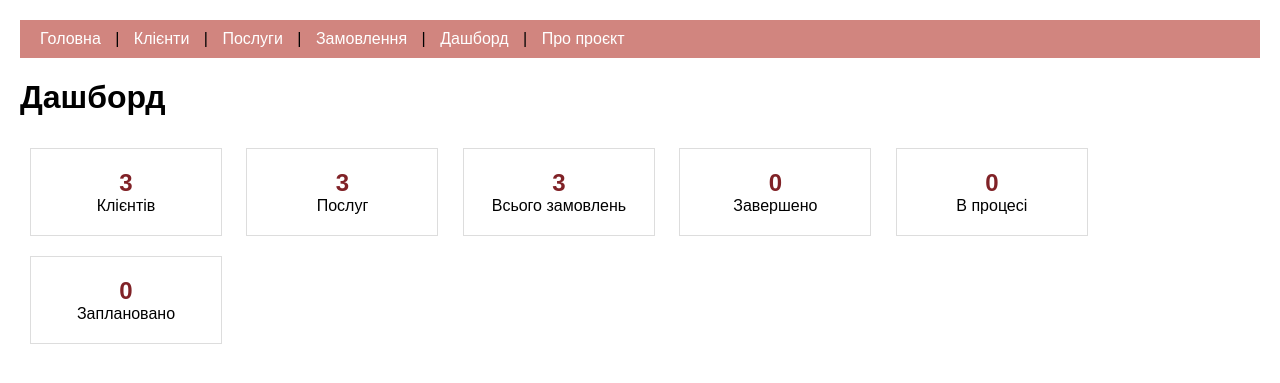
After one commit to three-monitors/sms-django, a Django app: page /dashboard/ in a window 1280 px wide. The commit adds this page. Shown: the top 383 px of the page. Run offline with Django 5.2, Linux system fonts and the light colour scheme.

Commit message:
lesson 38 Django

```diff
--- a/myproject/core/templates/core/client_detail.html
+++ b/myproject/core/templates/core/client_detail.html
@@ -2,6 +2,9 @@
 <html lang="uk">
 <head>
     <meta charset="UTF-8">
+    <meta name="viewport" content="width=device-width, initial-scale=1.0">
+    {% load static %}
+    <link rel="stylesheet" href="{% static 'css/style.css' %}">
     <title>{{ client.name }}</title>
 </head>
 <body>
--- /dev/null
+++ b/myproject/core/templates/core/dashboard.html
@@ -0,0 +1,52 @@
+<!DOCTYPE html>
+<html lang="uk">
+<head>
+    <meta charset="UTF-8">
+    <meta name="viewport" content="width=device-width, initial-scale=1.0">
+    {% load static %}
+    <link rel="stylesheet" href="{% static 'css/style.css' %}">
+    <title>{{ title }}</title>
+</head>
+<body>
+    <nav>
+        <a href="{% url 'home' %}">Головна</a> |
+        <a href="{% url 'clients_list' %}">Клієнти</a> |
+        <a href="{% url 'services_list' %}">Послуги</a> |
+        <a href="{% url 'orders_list' %}">Замовлення</a> |
+        <a href="{% url 'dashboard' %}">Дашборд</a> |
+        <a href="{% url 'about' %}">Про проєкт</a>
+    </nav>
+
+    <h1>{{ title }}</h1>
+
+    <div class="stat-box">
+        <div class="stat-number">{{ total_clients }}</div>
+        <div>Клієнтів</div>
+    </div>
+
+    <div class="stat-box">
+        <div class="stat-number">{{ total_services }}</div>
+        <div>Послуг</div>
+    </div>
+
+    <div class="stat-box">
+        <div class="stat-number">{{ total_orders }}</div>
+        <div>Всього замовлень</div>
+    </div>
+
+    <div class="stat-box">
+        <div class="stat-number">{{ completed_orders }}</div>
+        <div>Завершено</div>
+    </div>
+
+    <div class="stat-box">
+        <div class="stat-number">{{ in_progress_orders }}</div>
+        <div>В процесі</div>
+    </div>
+
+    <div class="stat-box">
+        <div class="stat-number">{{ scheduled_orders }}</div>
+        <div>Заплановано</div>
+    </div>
+</body>
+</html>
--- a/myproject/core/templates/core/order_detail.html
+++ b/myproject/core/templates/core/order_detail.html
@@ -2,6 +2,9 @@
 <html lang="uk">
 <head>
     <meta charset="UTF-8">
+    <meta name="viewport" content="width=device-width, initial-scale=1.0">
+    {% load static %}
+    <link rel="stylesheet" href="{% static 'css/style.css' %}">
     <title>Замовлення {{ order.id }}</title>
 </head>
 <body>
--- a/myproject/core/templates/core/service_detail.html
+++ b/myproject/core/templates/core/service_detail.html
@@ -2,6 +2,9 @@
 <html lang="uk">
 <head>
     <meta charset="UTF-8">
+    <meta name="viewport" content="width=device-width, initial-scale=1.0">
+    {% load static %}
+    <link rel="stylesheet" href="{% static 'css/style.css' %}">
     <title>{{ service.name }}</title>
 </head>
 <body>
--- a/myproject/core/urls.py
+++ b/myproject/core/urls.py
@@ -7,7 +7,10 @@ urlpatterns = [
     path("clients/<int:client_id>/", views.client_detail, name="client_detail"),
     path("services/", views.services_list, name="services_list"),
     path("services/<int:service_id>/", views.service_detail, name="service_detail"),
+    path("services/search/", views.service_search, name="service_search"),
     path("orders/", views.orders_list, name="orders_list"),
     path("orders/<int:order_id>/", views.order_detail, name="order_detail"),
+    path("orders/status/<str:status>/", views.orders_by_status, name="orders_by_status"),
+    path("dashboard/", views.dashboard, name="dashboard"),
     path("about/", views.about, name="about"),
 ]
--- a/myproject/core/views.py
+++ b/myproject/core/views.py
@@ -50,7 +50,7 @@ def client_detail(request, client_id):
     """Деталі клієнта"""
     client = next((c for c in CLIENTS if c["id"] == client_id), None)
     if client is None:
-        return HttpResponse("Клієнт не знайден", status=404)
+        return HttpResponse("Клієнт не знайдений", status=404)
 
     # Знайти замовлення клієнта
     client_orders = [o for o in ORDERS if o["client_id"] == client_id]
@@ -81,6 +81,22 @@ def service_detail(request, service_id):
     return render(request, "core/service_detail.html", context)
 
 
+def service_search(request):
+    """Пошук послуги за назвою"""
+    service_name = request.GET.get('service_name', '')
+    if service_name:
+        filtered_services = [
+            s for s in SERVICES if service_name.lower() in s["name"].lower()]
+    else:
+        filtered_services = SERVICES
+
+    context = {
+        "title": f"Результати пошуку: {service_name}" if service_name else "Послуги",
+        "services": filtered_services,
+    }
+    return render(request, "core/services_list.html", context)
+
+
 def orders_list(request):
     """Список замовлень"""
     context = {
@@ -100,6 +116,40 @@ def order_detail(request, order_id):
     return render(request, "core/order_detail.html", context)
 
 
+def orders_by_status(request, status):
+    """Замовлення за статусом"""
+    filtered_orders = [o for o in ORDERS if o["status"] == status]
+
+    context = {
+        "title": f"Замовлення зі статусом: {status}",
+        "orders": filtered_orders,
+        "status": status,
+    }
+    return render(request, "core/orders_list.html", context)
+
+
+def dashboard(request):
+    """Дашборд зі статистикою"""
+    total_clients = len(CLIENTS)
+    total_services = len(SERVICES)
+    total_orders = len(ORDERS)
+    completed_orders = len([o for o in ORDERS if o["status"] == "completed"])
+    in_progress_orders = len(
+        [o for o in ORDERS if o["status"] == "in_progress"])
+    scheduled_orders = len([o for o in ORDERS if o["status"] == "scheduled"])
+
+    context = {
+        "title": "Дашборд",
+        "total_clients": total_clients,
+        "total_services": total_services,
+        "total_orders": total_orders,
+        "completed_orders": completed_orders,
+        "in_progress_orders": in_progress_orders,
+        "scheduled_orders": scheduled_orders,
+    }
+    return render(request, "core/dashboard.html", context)
+
+
 def about(request):
     return render(request, "core/base.html", {
         "title": "Про проєкт",
--- a/myproject/myproject/settings.py
+++ b/myproject/myproject/settings.py
@@ -116,6 +116,9 @@ USE_TZ = True
 # https://docs.djangoproject.com/en/6.1/howto/static-files/
 
 STATIC_URL = 'static/'
+STATICFILES_DIRS = [
+    BASE_DIR / "static",
+]
 
 
 # Email
--- /dev/null
+++ b/myproject/static/css/style.css
@@ -0,0 +1,50 @@
+body {
+    font-family: Arial, sans-serif;
+    margin: 20px;
+    padding: 0px;
+}
+nav {
+    background-color: #d1857f;
+    padding: 10px;
+    margin-bottom: 20px;
+}
+
+nav a {
+    color: white;
+    margin: 0 10px;
+    text-decoration: none;
+}
+
+table {
+    border-collapse: collapse;
+    width: 100%;
+}
+
+th, td {
+    border: 1px solid #ddd;
+    padding: 8px;
+    text-align: left;
+}
+
+th {
+    background-color: #f2f2f2;
+}
+
+img {
+    width: 100%;
+}
+
+.stat-box {
+    border: 1px solid #ddd;
+    padding: 20px;
+    margin: 10px;
+    display: inline-block;
+    width: 150px;
+    text-align: center;
+}
+
+.stat-number {
+    font-size: 24px;
+    font-weight: bold;
+    color: #802227;
+}
```
Also changed, not shown: myproject/core/templates/core/base.html (+11 -8 lines), myproject/core/templates/core/client_orders.html (added, +37 -0 lines), myproject/core/templates/core/clients_list.html (+4 -9 lines), myproject/core/templates/core/orders_list.html (+3 -8 lines), myproject/core/templates/core/services_list.html (+9 -8 lines), README.md, myproject/static/img/banner.webp (added), myproject/static/js/script.js (added).
